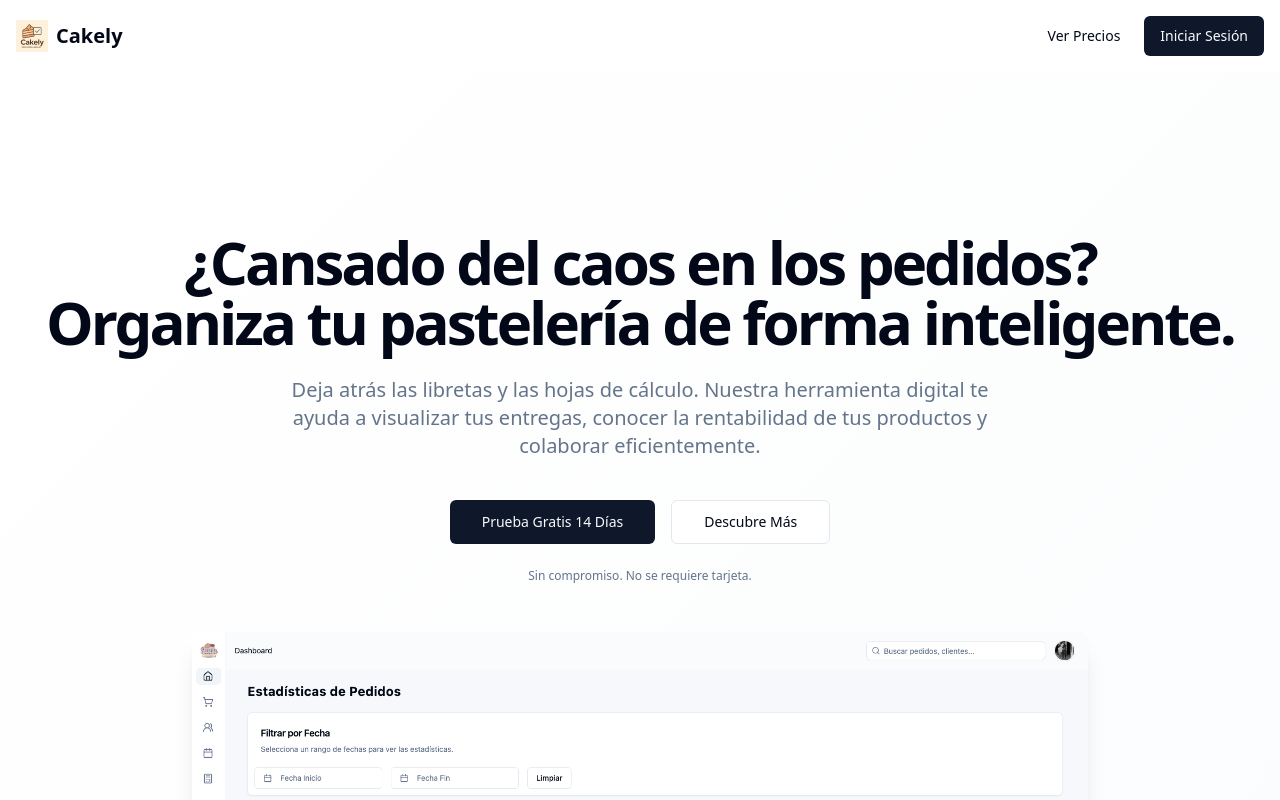
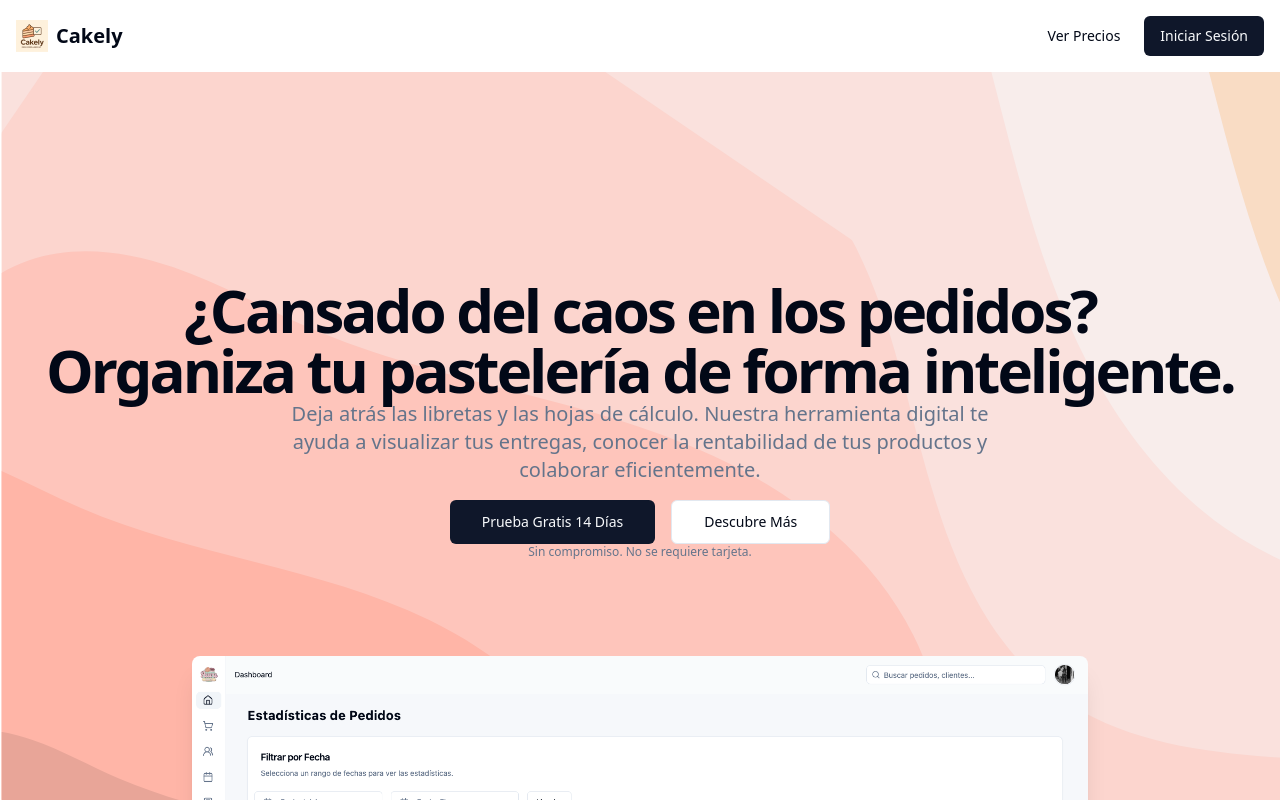
Before and after one commit to sebasblancogonz/cakely, a Next.js app: page / in a window 1280 px wide. Shown: the top 800 px of the page. Built offline with nearby package versions, Linux system fonts and the light colour scheme; no server answers.

Commit message:
ui: add background

```diff
--- a/app/(dashboard)/page.tsx
+++ b/app/(dashboard)/page.tsx
@@ -70,9 +70,9 @@ export default function HomePage() {
       </header>
 
       <main className="flex-grow">
-        <section className="w-full py-16 md:py-24 lg:py-32 xl:py-40 bg-gradient-to-br from-background to-muted/30">
-          <div className="container mx-auto px-4 md:px-6 text-center">
-            <div className="flex flex-col items-center space-y-6">
+        <section className="w-fullbg-gradient-to-br from-background to-muted/30">
+          <div className="p-0  py-16 md:py-24 lg:py-32 xl:py-40 container mx-auto px-4 md:px-6 text-center bg-[url('/img/background.svg')] bg-cover">
+            <div className="flex flex-col items-center py-12">
               <h1 className="text-3xl font-bold tracking-tighter sm:text-4xl md:text-5xl lg:text-6xl/none">
                 ¿Cansado del caos en los pedidos?
                 <br className="hidden sm:block" />
@@ -164,7 +164,7 @@ export default function HomePage() {
 
         <section
           id="features"
-          className="w-full py-12 md:py-20 lg:py-28 bg-muted/40"
+          className="w-full py-12 md:py-20 lg:py-28 bg-muted/40  bg-[url('/img/background.svg')] bg-cover"
         >
           <div className="container mx-auto px-4 md:px-6">
             <div className="flex flex-col items-center justify-center space-y-4 text-center mb-12">
@@ -320,7 +320,7 @@ export default function HomePage() {
 
         <section
           id="precios"
-          className="w-full py-12 md:py-20 lg:py-28 border-t"
+          className="w-full py-12 md:py-20 lg:py-28 border-t  bg-[url('/img/background.svg')] bg-cover"
         >
           <div className="container mx-auto px-4 md:px-6">
             <h2 className="text-3xl font-bold tracking-tighter text-center mb-10 sm:text-4xl">
```
